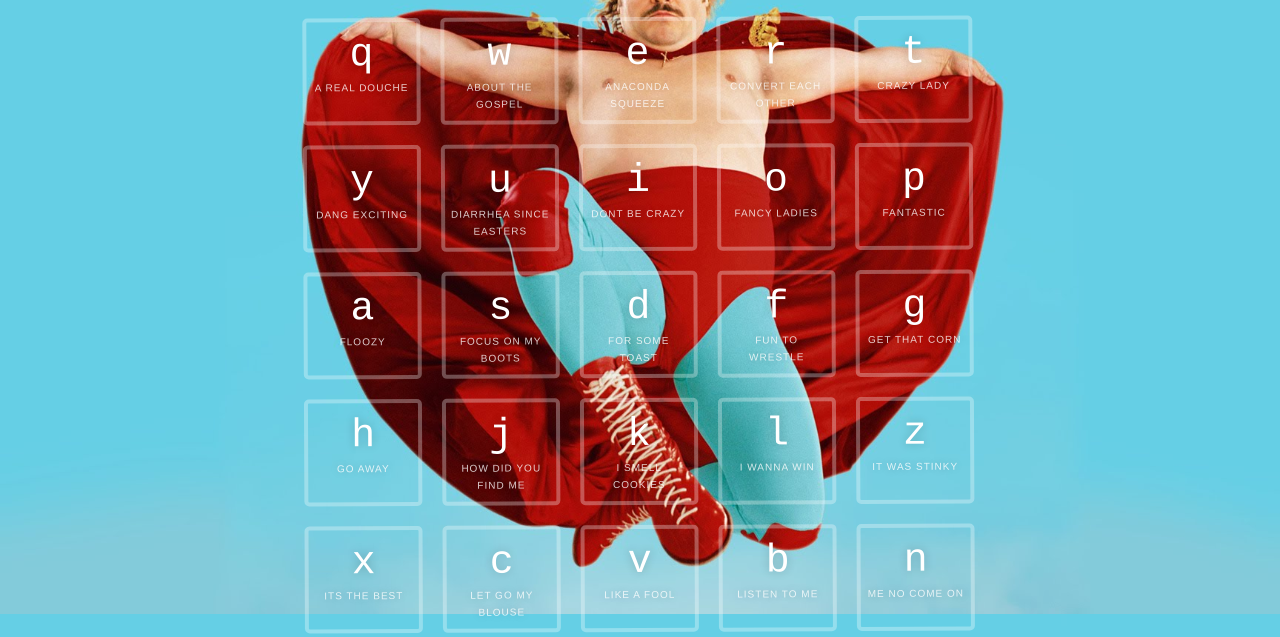
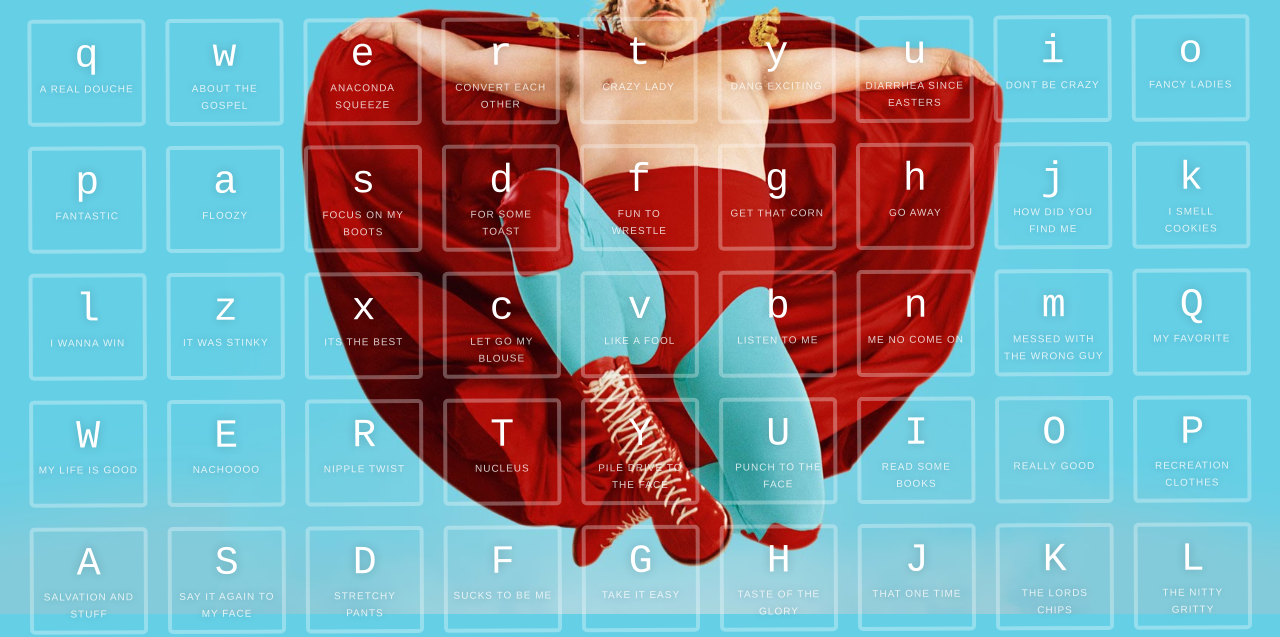
Before and after one commit to joshstauffer/nacho-libre-soundboard, a plain HTML site: page index.html in a window 1280 px wide. Shown: the part 186-823 px from the top of the page. Drawn offline with Linux system fonts and the light colour scheme.

Commit message:
Change .keys width and height

```diff
--- a/style.css
+++ b/style.css
@@ -58,10 +58,10 @@ h1 span {
 	flex: 1;
 	flex-wrap: wrap;
 	justify-content: center;
-	min-height: 100vh;
+	/*min-height: 100vh;*/
 	margin-left: auto;
 	margin-right: auto;
-	max-width: 740px;
+	/*max-width: 740px;*/
 	transform: rotate(-.25deg);
 }
 
```
